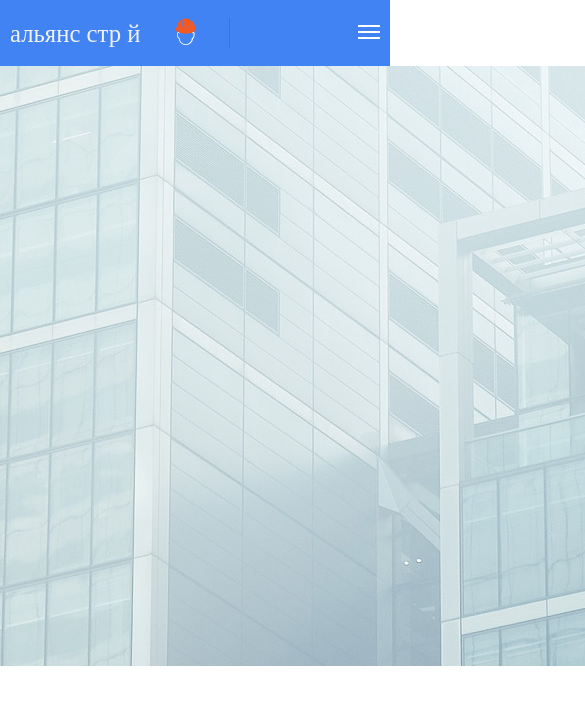
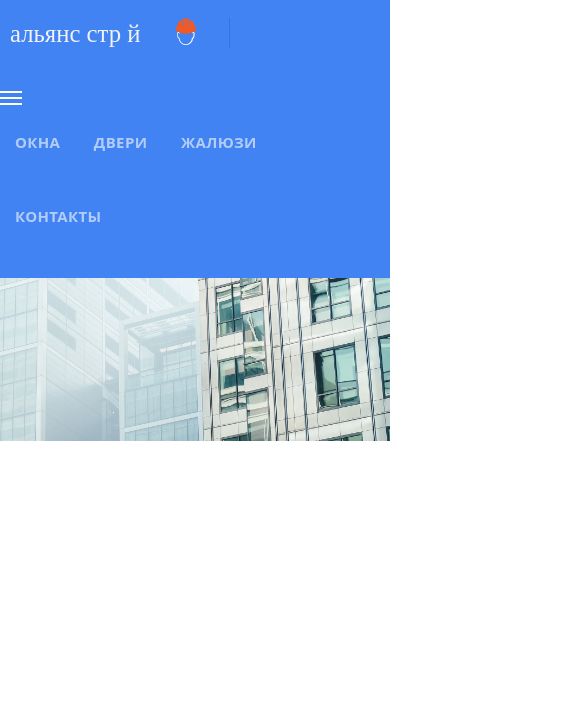
Before and after one commit to AndreyStrelcov/lending-1, a website: page app/index.html in a window 390 px wide. Shown: the top 704 px of the page, 585 px wide, since content can reach past the window. Drawn offline with Linux system fonts and the light colour scheme; files that its build step writes are made by us from their sources.

Commit message:
no mobile

```diff
--- a/app/index.html
+++ b/app/index.html
@@ -11,7 +11,7 @@
 		<div class="header-wrapper container">
 			<div class="logo-block">
 				<a href="/" class="logo-block--link">
-					<span class="logo-link--img">Альянс Строй</span>
+					<span class="logo-link--text">Альянс Строй</span>
 				</a>
 			</div>
 			<div class="info-block">
@@ -26,21 +26,18 @@
 					<span class="menu-toggle--icon"></span>
 				</div>
 				<nav class="menu-main-nav">
-					<ul class="menu-main-block">
-						<li class="menu-main--item">
-							<a href="" class="menu-main--link"><span class="">Окна</span></a>
+					<ul class="menu-nav--list">
+						<li class="menu-list--item">
+							<a href="" class="menu-item--link"><span class="">Окна</span></a>
 						</li>
-						<li class="menu-main--item">
-							<a href="" class="menu-main--link"><span class="">Балконы</span></a>
+						<li class="menu-list--item">
+							<a href="" class="menu-item--link"><span class="">Двери</span></a>
 						</li>
-						<li class="menu-main--item">
-							<a href="" class="menu-main--link"><span class="">Двери</span></a>
+						<li class="menu-list--item">
+							<a href="" class="menu-item--link"><span class="">Жалюзи</span></a>
 						</li>
-						<li class="menu-main--item">
-							<a href="" class="menu-main--link"><span class="">Жалюзи</span></a>
-						</li>
-						<li class="menu-main--item">
-							<a href="" class="menu-main--link"><span class="">Контакты</span></a>
+						<li class="menu-list--item">
+							<a href="" class="menu-item--link"><span class="">Контакты</span></a>
 						</li>
 					</ul>
 				</nav>
--- a/app/js/main.js
+++ b/app/js/main.js
@@ -0,0 +1,7 @@
+(function($){
+  $(function() {
+    $('.menu-block--toggle').on('click', function() {
+      $(this).closest('.menu-block').toggleClass('menu_state_open');
+    });
+  });
+})(jQuery);
--- a/app/sass/base/_font.scss
+++ b/app/sass/base/_font.scss
@@ -1,5 +1,6 @@
 /*---Base Style---*/
-.font-family--base {
-	font-family: "Roboto",sans-serif;
-  	font-size: 14px;
+.font-base {
+	font-family: $font-sec;
+	font-size: $font-menu;
+	font-weight: $regular;
 }
--- a/app/sass/base/_vars.scss
+++ b/app/sass/base/_vars.scss
@@ -6,6 +6,8 @@ $text-banner: #e1e2e1;
 $text-title: #333c4e;
 $fone-second: #f5f5f6;
 $fone-footer: #1f2f46;
+$hover-menu: #b3cdfa;
+$hover-btn: #f84109;
 
 $font-menu: 14px;
 $font-action: 46px;
--- a/app/sass/layout/_banner.scss
+++ b/app/sass/layout/_banner.scss
@@ -0,0 +1,4 @@
+/* Banner block*/
+.banner-foto {
+	width: 100%;
+}
--- a/app/sass/layout/_header.scss
+++ b/app/sass/layout/_header.scss
@@ -14,7 +14,7 @@
   background-repeat: no-repeat;
   border-right: 1px solid $line-header;
 }
-.logo-link--img {
+.logo-link--text {
   clip: rect(1px,1px,1px,1px);
   height: 1px;
   overflow: hidden;
@@ -36,28 +36,35 @@
 /* Menu*/
 .menu-block {
   float: left;
-  padding: 29px 0 29px 115px;
+  padding-left: 175px;
 }
-.menu-main--item {
+.menu-list--item {
   display: inline-block;
-  padding-right: 25px;
-  &:last-child {padding-right: 0};
-  .menu-main--link {
-    font-family: $font-primary;
-    font-weight: $bold;
-    letter-spacing: 0.025em;
-    font-size: 15px;
-    color: #fff;
-  }
+  padding: 0 15px;
+  /* border-bottom: 4px solid $green;*/
+  height: 74px;
+}
+.menu-item--link {
+  font-family: $font-primary;
+  font-weight: $bold;
+  letter-spacing: 0.025em;
+  font-size: 15px;
+  color: $hover-menu;
+  line-height: 74px;
+    &:hover { color: #fff;}
 }
 /* Button*/
 .btn-block {
   float: right;
   padding: 12px 14px;
   background-color: $buttons-color;
+    &:hover {background-color: $hover-btn;}
   -webkit-border-radius: 6px;
           border-radius: 6px;
   margin-top: 17px;
+  cursor: pointer;
+  -webkit-box-shadow: 0 1px 3px 0 rgba(0,0,0,.12),0 1px 2px 0 rgba(0,0,0,.24);
+          box-shadow: 0 1px 3px 0 rgba(0,0,0,.12),0 1px 2px 0 rgba(0,0,0,.24);
 }
 .btn-block--link {
   color: #fff;
--- a/app/sass/main.scss
+++ b/app/sass/main.scss
@@ -3,6 +3,5 @@
 @import "base/_font";
 @import "base/_grid";
 @import "base/_tools";
-
 @import "layout/_header";
 @import "layout/_banner";
```
Also changed, not shown: bower.json (added, +22 -0 lines), app/css/main.css.
